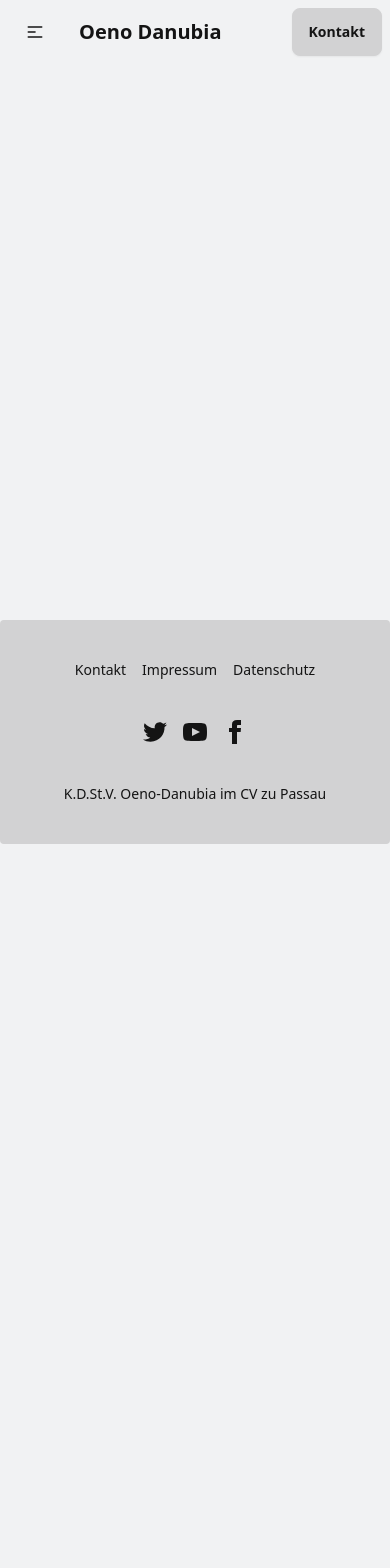
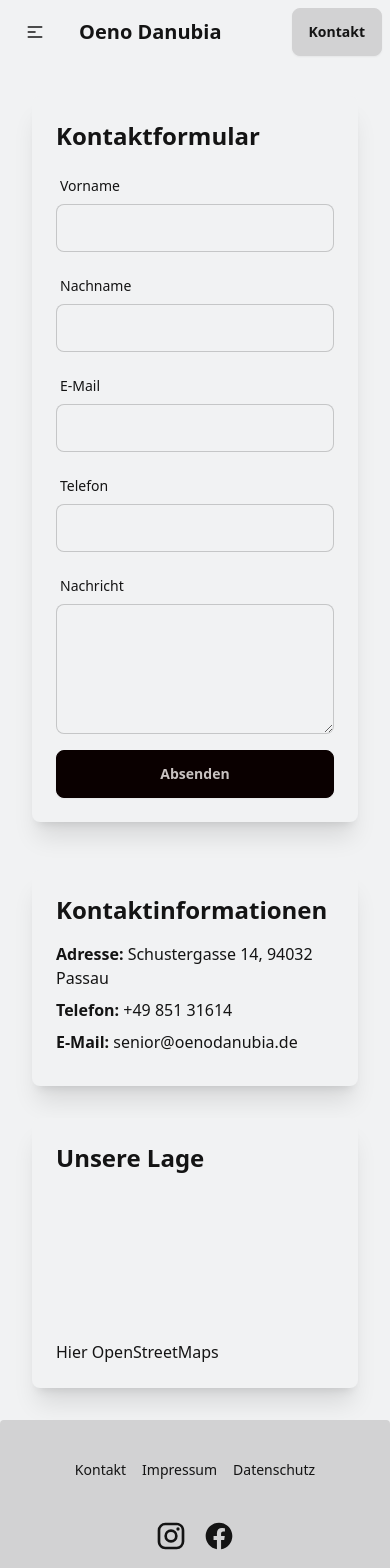
Before and after one commit to managrsphere/oeno-danubia, a Nuxt app: page /contact in a window 390 px wide. Shown: the top 1568 px of the page. Before the commit the page ends 844 px from the top, so only its background shows below. Built offline with nearby package versions, Linux system fonts and the light colour scheme.

Commit message:
Added Contact Form with Address and Information -> Needs OpenStreetMaps Iframe

```diff
--- a/components/TheFooter.vue
+++ b/components/TheFooter.vue
@@ -7,24 +7,18 @@
         </nav>
         <nav>
             <div class="grid grid-flow-col gap-4">
-                <a><svg xmlns="http://www.w3.org/2000/svg" width="24" height="24" viewBox="0 0 24 24"
-                        class="fill-current">
-                        <path
-                            d="M24 4.557c-.883.392-1.832.656-2.828.775 1.017-.609 1.798-1.574 2.165-2.724-.951.564-2.005.974-3.127 1.195-.897-.957-2.178-1.555-3.594-1.555-3.179 0-5.515 2.966-4.797 6.045-4.091-.205-7.719-2.165-10.148-5.144-1.29 2.213-.669 5.108 1.523 6.574-.806-.026-1.566-.247-2.229-.616-.054 2.281 1.581 4.415 3.949 4.89-.693.188-1.452.232-2.224.084.626 1.956 2.444 3.379 4.6 3.419-2.07 1.623-4.678 2.348-7.29 2.04 2.179 1.397 4.768 2.212 7.548 2.212 9.142 0 14.307-7.721 13.995-14.646.962-.695 1.797-1.562 2.457-2.549z">
-                        </path>
-                    </svg></a>
-                <a><svg xmlns="http://www.w3.org/2000/svg" width="24" height="24" viewBox="0 0 24 24"
-                        class="fill-current">
-                        <path
-                            d="M19.615 3.184c-3.604-.246-11.631-.245-15.23 0-3.897.266-4.356 2.62-4.385 8.816.029 6.185.484 8.549 4.385 8.816 3.6.245 11.626.246 15.23 0 3.897-.266 4.356-2.62 4.385-8.816-.029-6.185-.484-8.549-4.385-8.816zm-10.615 12.816v-8l8 3.993-8 4.007z">
-                        </path>
-                    </svg></a>
-                <a><svg xmlns="http://www.w3.org/2000/svg" width="24" height="24" viewBox="0 0 24 24"
-                        class="fill-current">
-                        <path
-                            d="M9 8h-3v4h3v12h5v-12h3.642l.358-4h-4v-1.667c0-.955.192-1.333 1.115-1.333h2.885v-5h-3.808c-3.596 0-5.192 1.583-5.192 4.615v3.385z">
-                        </path>
-                    </svg></a>
+                <nuxt-link to="https://www.instagram.com/oenodanubia" target="_blank">
+                    <svg xmlns="http://www.w3.org/2000/svg" width="32" height="32" viewBox="0 0 24 24">
+                        <path fill="currentColor"
+                            d="M7.8 2h8.4C19.4 2 22 4.6 22 7.8v8.4a5.8 5.8 0 0 1-5.8 5.8H7.8C4.6 22 2 19.4 2 16.2V7.8A5.8 5.8 0 0 1 7.8 2m-.2 2A3.6 3.6 0 0 0 4 7.6v8.8C4 18.39 5.61 20 7.6 20h8.8a3.6 3.6 0 0 0 3.6-3.6V7.6C20 5.61 18.39 4 16.4 4zm9.65 1.5a1.25 1.25 0 0 1 1.25 1.25A1.25 1.25 0 0 1 17.25 8A1.25 1.25 0 0 1 16 6.75a1.25 1.25 0 0 1 1.25-1.25M12 7a5 5 0 0 1 5 5a5 5 0 0 1-5 5a5 5 0 0 1-5-5a5 5 0 0 1 5-5m0 2a3 3 0 0 0-3 3a3 3 0 0 0 3 3a3 3 0 0 0 3-3a3 3 0 0 0-3-3" />
+                    </svg>
+                </nuxt-link>
+                <nuxt-link to="https://www.facebook.com/oeno.danubia" target="_blank">
+                    <svg xmlns="http://www.w3.org/2000/svg" width="32" height="32" viewBox="0 0 24 24">
+                        <path fill="currentColor"
+                            d="M12 2.04c-5.5 0-10 4.49-10 10.02c0 5 3.66 9.15 8.44 9.9v-7H7.9v-2.9h2.54V9.85c0-2.51 1.49-3.89 3.78-3.89c1.09 0 2.23.19 2.23.19v2.47h-1.26c-1.24 0-1.63.77-1.63 1.56v1.88h2.78l-.45 2.9h-2.33v7a10 10 0 0 0 8.44-9.9c0-5.53-4.5-10.02-10-10.02" />
+                    </svg>
+                </nuxt-link>
             </div>
         </nav>
         <aside>
--- a/components/TheNavbar.vue
+++ b/components/TheNavbar.vue
@@ -26,7 +26,7 @@
             </ul>
         </div>
         <div class="navbar-end">
-            <a class="btn">Kontakt</a>
+            <nuxt-link to="/contact" class="btn">Kontakt</nuxt-link>
         </div>
     </div>
 </template>
--- a/nuxt.config.ts
+++ b/nuxt.config.ts
@@ -10,5 +10,5 @@ export default defineNuxtConfig({
       Tangerine: [400, 700]
     },
     display: 'swap'
-  }
+  },
 })
--- a/pages/about.vue
+++ b/pages/about.vue
@@ -1,7 +1,14 @@
 <template>
-    <div class="flex justify-center">
+    <div class="card w-full shadow-sm">
+        <div class="card-body flex items-center justify-center text-center p-4 lg:p-8">
+            <h1 class="card-title font-bold text-4xl">Über uns</h1>
+        </div>
+        <figure class="relative w-full max-h-80 overflow-hidden">
+            <img src="/img/Montur_Gruppe_Cropped.JPG" alt="Gruppenbild mit Coleur" class="w-full h-full object-cover">
+        </figure>
+    </div>
+    <div class="flex justify-center p-8">
         <article class="prose lg:prose-xl">
-            <h1 class="text-center">Über uns</h1>
             <h2>Geschichte</h2>
             <p>
                 Am 11. Februar 1899 wird die freie Katholische Studentenvereinigung Oeno-Danubia durch Studenten des
--- a/pages/chargia.vue
+++ b/pages/chargia.vue
@@ -1,5 +1,5 @@
 <template>
-    <div class="flex justify-center">
+    <div class="flex justify-center p-8">
         <article class="prose lg:prose-xl">
             <h1 class="text-center">Chargia</h1>
             <h2>Unsere Chargia</h2>
--- /dev/null
+++ b/pages/contact.vue
@@ -0,0 +1,73 @@
+<template>
+    <div class="container mx-auto p-8 space-y-12">
+        <!-- Contact Form -->
+        <div class="max-w-lg mx-auto bg-base-100 shadow-xl rounded-lg p-6">
+            <h2 class="text-2xl font-bold mb-4">Kontaktformular</h2>
+            <form>
+                <div class="form-control mb-4">
+                    <label for="first-name" class="label">
+                        <span class="label-text">Vorname</span>
+                    </label>
+                    <input type="text" class="input input-bordered w-full" required>
+                </div>
+                <div class="form-control mb-4">
+                    <label for="last-name" class="label">
+                        <span class="label-text">Nachname</span>
+                    </label>
+                    <input type="text" class="input input-bordered w-full" required>
+                </div>
+                <div class="form-control mb-4">
+                    <label for="email" class="label">
+                        <span class="label-text">E-Mail</span>
+                    </label>
+                    <input type="email" class="input input-bordered w-full" required>
+                </div>
+                <div class="form-control mb-4">
+                    <label for="phone" class="label">
+                        <span class="label-text">Telefon</span>
+                    </label>
+                    <input type="tel" class="input input-bordered w-full" required>
+                </div>
+                <div class="form-control mb-4">
+                    <label for="message" class="label">
+                        <span class="label-text">Nachricht</span>
+                    </label>
+                    <textarea rows="4" class="textarea textarea-bordered w-full" required></textarea>
+                </div>
+                <button type="submit" class="btn btn-primary w-full">Absenden</button>
+            </form>
+        </div>
+
+        <!-- Contact Information -->
+        <div class="flex flex-wrap -mx-4 space-y-8 lg:space-y-0">
+            <div class="w-full lg:w-1/2 px-4">
+                <div class="bg-base-100 shadow-xl rounded-lg p-6 h-full">
+                    <h2 class="text-2xl font-bold mb-4">Kontaktinformationen</h2>
+                    <p class="mb-2"><span class="font-bold">Adresse:</span> Schustergasse 14, 94032 Passau</p>
+                    <p class="mb-2"><span class="font-bold">Telefon:</span> +49 851 31614</p>
+                    <p class="mb-2"><span class="font-bold">E-Mail:</span> senior@oenodanubia.de</p>
+                </div>
+            </div>
+
+            <!-- Google Map -->
+            <div class="w-full lg:w-1/2 px-4">
+                <div class="bg-base-100 shadow-xl rounded-lg p-6 h-full">
+                    <h2 class="text-2xl font-bold mb-4">Unsere Lage</h2>
+                    <div class="aspect-w-16 aspect-h-9">
+                        <iframe></iframe>
+                        <p>Hier OpenStreetMaps</p>
+                    </div>
+                </div>
+            </div>
+        </div>
+    </div>
+</template>
+
+<script setup lang="ts">
+</script>
+
+<style scoped>
+.container {
+    max-width: 1200px;
+}
+</style>
--- a/pages/index.vue
+++ b/pages/index.vue
@@ -1,15 +1,17 @@
 <template>
     <div class="min-h-screen flex flex-col text-base-content">
-        <section class="flex-1 flex justify-center items-center bg-base-100">
+        <section class="flex-1 flex justify-center items-center bg-base-100 min-h-screen">
             <div class="container mx-auto text-center">
-                <h1
-                    class="text-8xl font-bold font-tangerine bg-gradient-to-r from-secondary via-accent to-primary inline-block text-transparent bg-clip-text">
-                    Bono consilio - opera bona!</h1>
+                <div class="tooltip" data-tip="Dem guten Rat mögen gute Taten folgen!">
+                    <h1
+                        class="text-8xl font-bold font-tangerine bg-gradient-to-r from-secondary via-accent to-primary inline-block text-transparent bg-clip-text">
+                        Bono consilio - opera bona!</h1>
+                </div>
                 <h2 class="text-2xl font-semibold">Besuche uns gerne an unserem Stammtisch</h2>
                 <h2 class="text-2xl font-semibold">Jeden Mittwoch ab 21 Uhr in der Schustergasse 14, Passau</h2>
             </div>
         </section>
-        <section class="flex-1 bg-base-300">
+        <section class="flex-1 bg-base-300 min-h-screen">
             <div class="container mx-auto flex justify-center items-center h-full">
                 <div class="prose text-left">
                     <p class="uppercase">Benefits</p>
@@ -63,12 +65,12 @@
                 </div>
             </div>
         </section>
-        <section class="flex-1 bg-base-100">
+        <section class="flex-1 bg-base-100 min-h-screen">
             <div class="container mx-auto flex justify-center items-center h-full">
                 <div class="text-center">
                     <p class="uppercase">Galerie</p>
                     <h1 class="text-2xl font-bold">Hier siehst du einige Eindrücke unserer Verbindung</h1>
-
+<!--
                     <div class="carousel w-3/4">
                         <div id="slide1" class="carousel-item relative w-full">
                             <img src="https://img.daisyui.com/images/stock/photo-1625726411847-8cbb60cc71e6.jpg"
@@ -106,11 +108,11 @@
                                 <a href="#slide1" class="btn btn-circle">❯</a>
                             </div>
                         </div>
-                    </div>
+                    </div> -->
                 </div>
             </div>
         </section>
-        <section class="flex-1 bg-base-200">
+        <section class="flex-1 bg-base-200 min-h-screen">
             <div class="container mx-auto flex justify-center items-center h-full">
                 <div class="text-center">
                     <h1 class="text-3xl font-semibold">FAQ</h1>
```
Also changed, not shown: public/img/Montur_Gruppe_Cropped.JPG (added).
